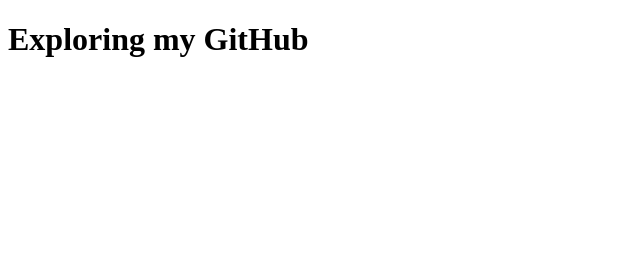
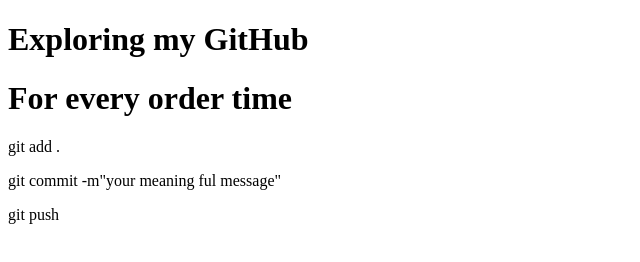
Before and after one commit to IbrahimArman10/my-second-github, a plain HTML site: page index.html in a window 1280 px wide. Shown: the whole page, without its empty margins (0-640 px from the left). Drawn offline with Linux system fonts and the light colour scheme.

Commit message:
i wanna learn,so i change it

```diff
--- a/index.html
+++ b/index.html
@@ -7,5 +7,14 @@
 </head>
 <body>
     <h1>Exploring my GitHub</h1>
+     <div>
+        <h1>For every order time</h1>
+       <p>git add .</p>
+       <p>git commit -m"your meaning ful message"</p>
+       <p>git push</p>
+
+
+
+    </div>
 </body>
 </html>
```
